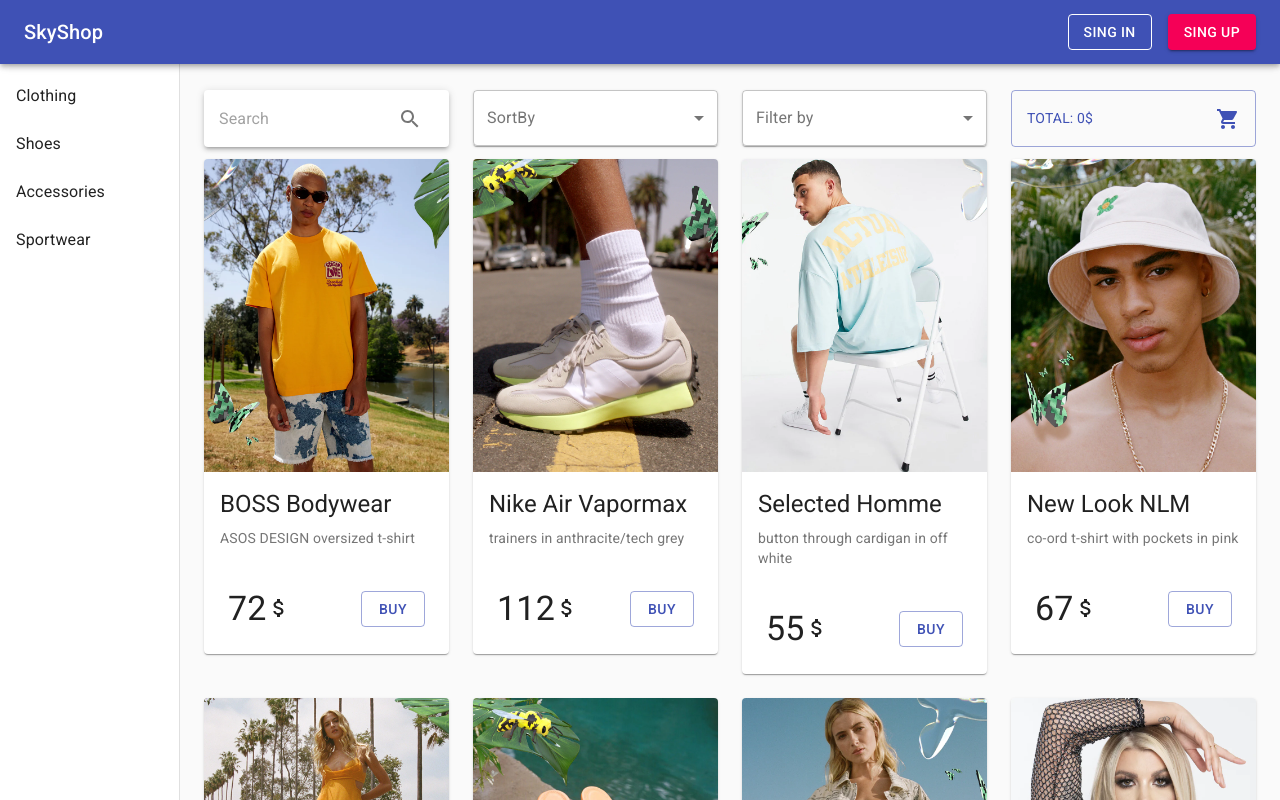
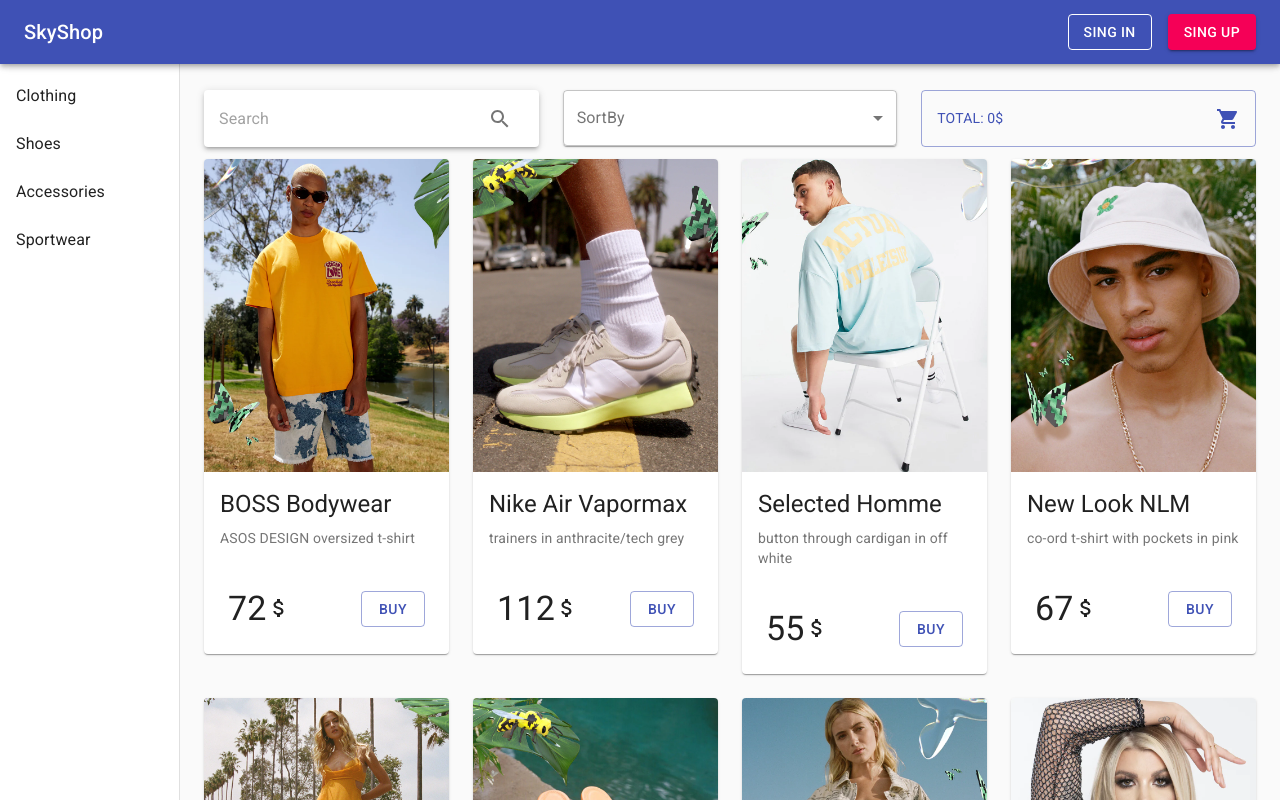
Before and after one commit to YVeselovskyi/sky-shop, a React (Create React App) app in the folder shop/: page / in a window 1280 px wide. Shown: the top 800 px of the page. Built offline with nearby package versions, Linux system fonts and the light colour scheme.

Commit message:
remowe form filter

```diff
--- a/shop/src/App.jsx
+++ b/shop/src/App.jsx
@@ -1,21 +1,18 @@
 import React, { Component } from 'react';
-import { connect } from 'react-redux'
+import { connect } from 'react-redux';
 import { setClothes } from './actions/clothes';
 import { setSort } from './actions/sort';
 import { setSearchQuery } from './actions/search';
 import { addToCart } from './actions/cart';
 import axios from 'axios';
 import orderBy from 'lodash/orderBy';
-import { Grid } from '@material-ui/core'
+import { Grid } from '@material-ui/core';
 import HeaderMenu from './components/headerMenu/HeaderMenu';
 import AsideDesktop from './components/Aside/AsideDesktop';
 import ClothesCard from './components/clothesCard/ClothesCard';
 import Sort from './components/sort/Sort';
 
-
-
 class App extends Component {
-
    componentDidMount() {
       const { setClothes } = this.props;
       axios.get('/clothes.json').then(({ data }) => {
@@ -24,28 +21,49 @@
    }
 
    render() {
-        const { clothes, isReady, setSort, setSearchQuery, totalPrice, count, addToCart } = this.props;
+      const {
+         clothes,
+         isReady,
+         setSort,
+         setSearchQuery,
+         totalPrice,
+         count,
+         addToCart,
+      } = this.props;
       return (
          <>
-                <div className="root">
+            <div className='root'>
                <HeaderMenu />
                <AsideDesktop />
                <main className='content'>
                   <Grid container spacing={3}>
-                            <Sort setSort={setSort} setSearchQuery={setSearchQuery} totalPrice={totalPrice} count={count}    />
+                     <Sort
+                        setSort={setSort}
+                        setSearchQuery={setSearchQuery}
+                        totalPrice={totalPrice}
+                        count={count}
+                     />
                   </Grid>
-                        <Grid justify='flex-start' container spacing={3}>
-                            {!isReady ? 'Загрузка...' : clothes.map((clothe, index) => <ClothesCard key={index} {...clothe} addToCart={addToCart} count={count}/>)}
+                  <Grid container spacing={3}>
+                     {!isReady
+                        ? 'Загрузка...'
+                        : clothes.map((clothe, index) => (
+                             <ClothesCard
+                                key={index}
+                                {...clothe}
+                                addToCart={addToCart}
+                                count={count}
+                             />
+                          ))}
                   </Grid>
                </main>
             </div>
          </>
-        )
+      );
    }
 }
 
 const sortByPriceHight = (clothes, sortBy) => {
-
    switch (sortBy) {
       case 'all':
          return clothes;
@@ -57,21 +75,23 @@
          return orderBy(clothes, 'title', 'asc');
       default:
          return clothes;
-
    }
 };
 const filterClothes = (clothes, searchQuery) =>
-    clothes.filter(o => o.title.toLowerCase().indexOf(searchQuery.toLowerCase()) >= 0 ||
-    o.author.toLowerCase().indexOf(searchQuery.toLowerCase()) >= 0,
+   clothes.filter(
+      (o) =>
+         o.title.toLowerCase().indexOf(searchQuery.toLowerCase()) >= 0 ||
+         o.author.toLowerCase().indexOf(searchQuery.toLowerCase()) >= 0
    );
 
 const searchClothes = (clothes, sortBy, searchQuery) => {
    return sortByPriceHight(filterClothes(clothes, searchQuery), sortBy);
 };
 
-
 const mapStateToProps = ({ clothes, cart }) => ({
-    clothes: clothes.items && searchClothes(clothes.items, clothes.sortBy, clothes.searchQuery),
+   clothes:
+      clothes.items &&
+      searchClothes(clothes.items, clothes.sortBy, clothes.searchQuery),
    isReady: clothes.isReady,
    totalPrice: cart.items.reduce((total, clothe) => total + clothe.price, 0),
    count: cart.items.length,
@@ -79,11 +99,11 @@
    // sortBy: clothes.sortBy,
    // searchQuery: clothes.searchQuery
 });
-const mapDispatchToProps = dispatch => ({
-    setClothes: clothes => dispatch(setClothes(clothes)),
-    setSort: sort => dispatch(setSort(sort)),
-    setSearchQuery: value => dispatch(setSearchQuery(value)),
-    addToCart: obj => dispatch(addToCart(obj))
+const mapDispatchToProps = (dispatch) => ({
+   setClothes: (clothes) => dispatch(setClothes(clothes)),
+   setSort: (sort) => dispatch(setSort(sort)),
+   setSearchQuery: (value) => dispatch(setSearchQuery(value)),
+   addToCart: (obj) => dispatch(addToCart(obj)),
 });
 
 export default connect(mapStateToProps, mapDispatchToProps)(App);
--- a/shop/src/components/sort/Sort.js
+++ b/shop/src/components/sort/Sort.js
@@ -68,7 +68,7 @@
 
    return (
       <>
-         <Grid item xs={12} sm={12} md={3}>
+         <Grid item xs={12} sm={12} md={4}>
             <Paper component='form' className={classes.search} elevation={3}>
                <InputBase
                   onChange={(e) => setSearchQuery(e.target.value)}
@@ -84,7 +84,7 @@
                </IconButton>
             </Paper>
          </Grid>
-         <Grid item xs={6} sm={4} md={3}>
+         <Grid item xs={12} sm={6} md={4}>
             <Paper>
                <FormControl variant='outlined' className={classes.sortBy}>
                   <InputLabel id='demo-simple-select-outlined-label'>
@@ -125,19 +125,8 @@
                </FormControl>
             </Paper>
          </Grid>
-         <Grid item xs={6} sm={4} md={3}>
-            <Paper>
-               <FormControl variant='outlined' className={classes.sortBy}>
-                  <InputLabel id='FilterBy'>Filter by</InputLabel>
-                  <Select label='Filter by' value={age} onChange={handleChange}>
-                     <MenuItem value={1}>Size</MenuItem>
-                     <MenuItem value={2}>Product type</MenuItem>
-                     <MenuItem value={3}>Color</MenuItem>
-                  </Select>
-               </FormControl>
-            </Paper>
-         </Grid>
-         <Grid item xs={12} sm={4} md={3}>
+
+         <Grid item xs={12} sm={6} md={4}>
             <ModalFormForBusket totalPrice={totalPrice} count={count} />
          </Grid>
       </>
```
Also changed, not shown: shop/src/components/clothesCard/ClothesCard.js (+12 -16 lines), 1 other file (tests, documents, lock files or other folders). Lines whose indentation alone changed are shown as unchanged.
